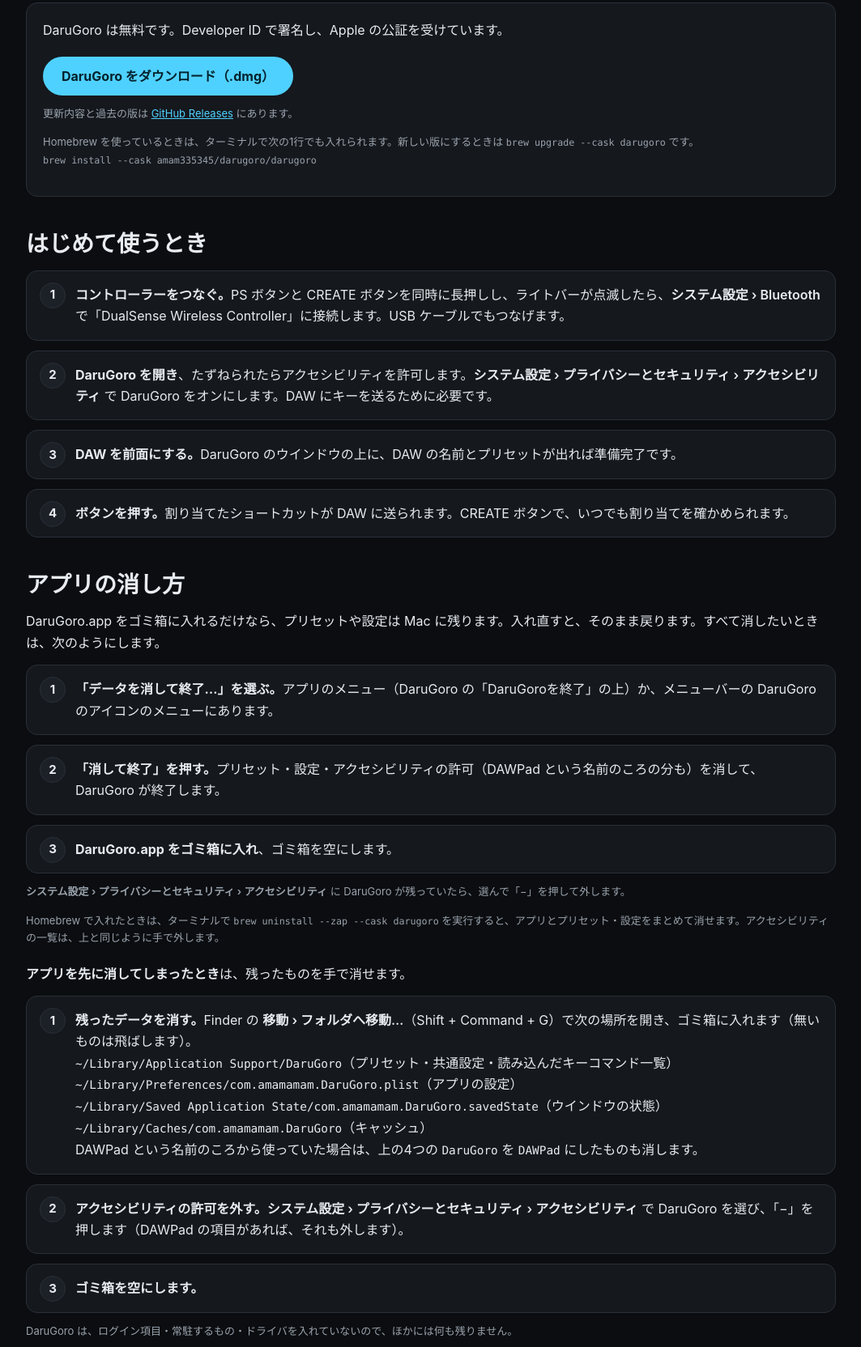
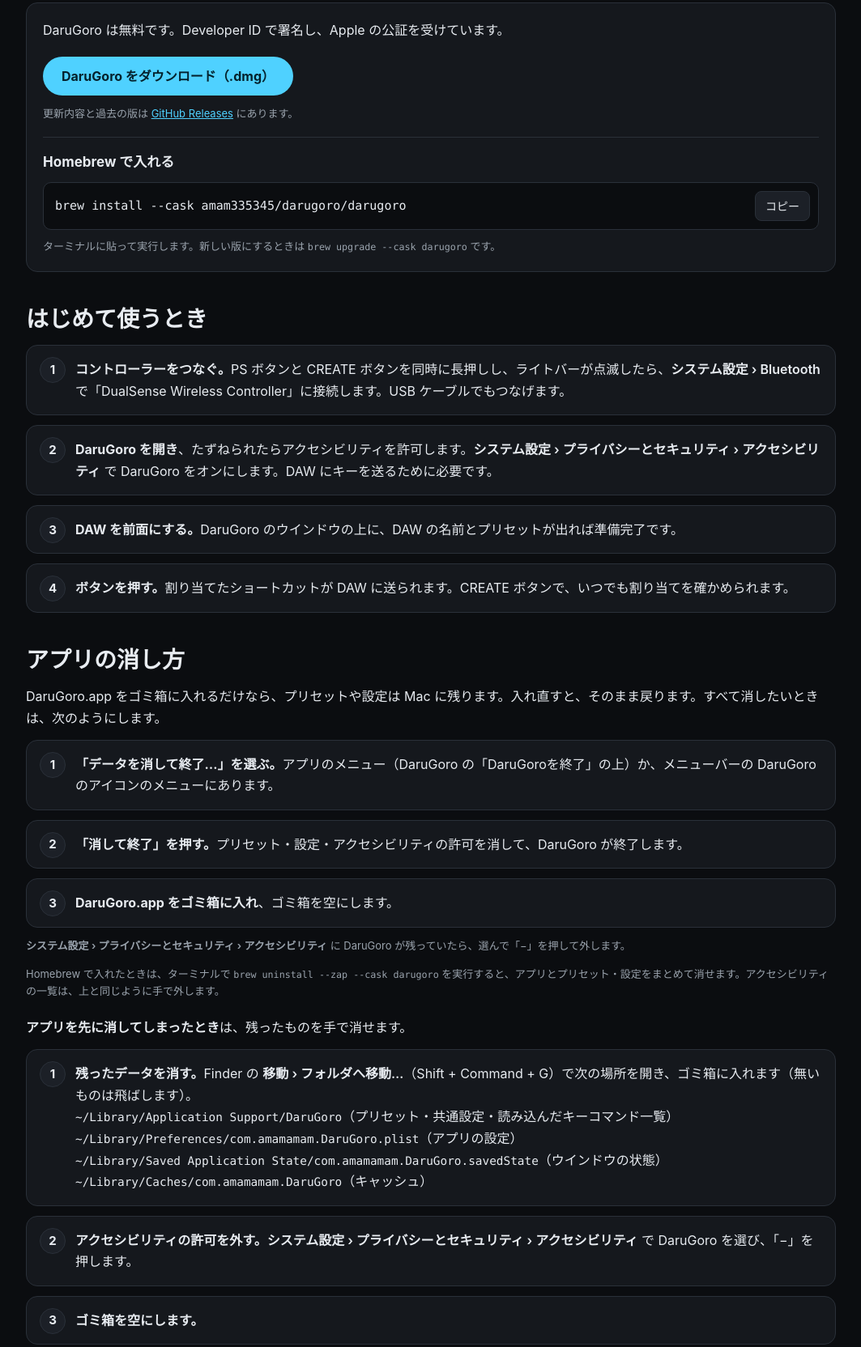
Before and after one commit to amam335345/darugoro-site, a plain HTML site: page index.html in a window 1280 px wide. Shown: the part 2937-4601 px from the top of the page at 81% size, without its empty margins (108-1171 px from the left). Drawn offline with Linux system fonts and the light colour scheme.

Commit message:
AMA-272 Homebrew の段を目立たせ、消し方から旧名を外す

```diff
--- a/index.html
+++ b/index.html
@@ -112,6 +112,14 @@
 
   .card { background: var(--surface); border: 1px solid var(--line); border-radius: var(--radius); padding: 20px; }
   .card .btn { margin-top: 6px; }
+  .brew { border-top: 1px solid var(--line); margin-top: 18px; padding-top: 16px; }
+  .brew h4 { font-size: 17px; margin: 0 0 10px; }
+  .brew .cmd { display: flex; align-items: center; gap: 10px; background: var(--bg); border: 1px solid var(--line); border-radius: 10px; padding: 10px 10px 10px 14px; }
+  .brew .cmd code { flex: 1; min-width: 0; font-size: 15px; color: var(--text); }
+  .brew .copy { flex: none; font: inherit; font-size: 14px; color: var(--text); background: var(--surface-2); border: 1px solid var(--line); border-radius: 8px; padding: 6px 12px; cursor: pointer; }
+  .brew .copy:hover { border-color: var(--accent); }
+  .brew .note { margin: 10px 0 0; }
+  .brew .note code { white-space: nowrap; }
 
   .tm { font-size: 14px; color: var(--muted); }
 
@@ -204,7 +212,11 @@
         <p>DaruGoro は無料です。Developer ID で署名し、Apple の公証を受けています。</p>
         <a class="btn primary" href="https://github.com/amam335345/darugoro-site/releases/latest/download/DaruGoro.dmg">DaruGoro をダウンロード（.dmg）</a>
         <p class="note" style="margin-top:12px">更新内容と過去の版は <a href="https://github.com/amam335345/darugoro-site/releases">GitHub Releases</a> にあります。</p>
-        <p class="note">Homebrew を使っているときは、ターミナルで次の1行でも入れられます。新しい版にするときは <code>brew upgrade --cask darugoro</code> です。<br><code>brew install --cask amam335345/darugoro/darugoro</code></p>
+        <div class="brew">
+          <h4>Homebrew で入れる</h4>
+          <div class="cmd"><code>brew install --cask amam335345/darugoro/darugoro</code><button type="button" class="copy" data-done="コピーしました">コピー</button></div>
+          <p class="note">ターミナルに貼って実行します。新しい版にするときは <code>brew upgrade --cask darugoro</code> です。</p>
+        </div>
       </div>
 
       <h3 id="ja-first-launch">はじめて使うとき</h3>
@@ -219,7 +231,7 @@
       <p>DaruGoro.app をゴミ箱に入れるだけなら、プリセットや設定は Mac に残ります。入れ直すと、そのまま戻ります。すべて消したいときは、次のようにします。</p>
       <ol class="steps">
         <li><b>「データを消して終了…」を選ぶ。</b>アプリのメニュー（DaruGoro の「DaruGoroを終了」の上）か、メニューバーの DaruGoro のアイコンのメニューにあります。</li>
-        <li><b>「消して終了」を押す。</b>プリセット・設定・アクセシビリティの許可（DAWPad という名前のころの分も）を消して、DaruGoro が終了します。</li>
+        <li><b>「消して終了」を押す。</b>プリセット・設定・アクセシビリティの許可を消して、DaruGoro が終了します。</li>
         <li><b>DaruGoro.app をゴミ箱に入れ</b>、ゴミ箱を空にします。</li>
       </ol>
       <p class="note" style="margin-top:12px"><span class="path">システム設定 › プライバシーとセキュリティ › アクセシビリティ</span> に DaruGoro が残っていたら、選んで「−」を押して外します。</p>
@@ -227,8 +239,8 @@
 
       <p style="margin-top:20px"><b>アプリを先に消してしまったとき</b>は、残ったものを手で消せます。</p>
       <ol class="steps">
-        <li><b>残ったデータを消す。</b>Finder の <span class="path">移動 › フォルダへ移動…</span>（Shift + Command + G）で次の場所を開き、ゴミ箱に入れます（無いものは飛ばします）。<br><code>~/Library/Application Support/DaruGoro</code>（プリセット・共通設定・読み込んだキーコマンド一覧）<br><code>~/Library/Preferences/com.amamamam.DaruGoro.plist</code>（アプリの設定）<br><code>~/Library/Saved Application State/com.amamamam.DaruGoro.savedState</code>（ウインドウの状態）<br><code>~/Library/Caches/com.amamamam.DaruGoro</code>（キャッシュ）<br>DAWPad という名前のころから使っていた場合は、上の4つの <code>DaruGoro</code> を <code>DAWPad</code> にしたものも消します。</li>
-        <li><b>アクセシビリティの許可を外す。</b><span class="path">システム設定 › プライバシーとセキュリティ › アクセシビリティ</span> で DaruGoro を選び、「−」を押します（DAWPad の項目があれば、それも外します）。</li>
+        <li><b>残ったデータを消す。</b>Finder の <span class="path">移動 › フォルダへ移動…</span>（Shift + Command + G）で次の場所を開き、ゴミ箱に入れます（無いものは飛ばします）。<br><code>~/Library/Application Support/DaruGoro</code>（プリセット・共通設定・読み込んだキーコマンド一覧）<br><code>~/Library/Preferences/com.amamamam.DaruGoro.plist</code>（アプリの設定）<br><code>~/Library/Saved Application State/com.amamamam.DaruGoro.savedState</code>（ウインドウの状態）<br><code>~/Library/Caches/com.amamamam.DaruGoro</code>（キャッシュ）</li>
+        <li><b>アクセシビリティの許可を外す。</b><span class="path">システム設定 › プライバシーとセキュリティ › アクセシビリティ</span> で DaruGoro を選び、「−」を押します。</li>
         <li><b>ゴミ箱を空にします。</b></li>
       </ol>
       <p class="note" style="margin-top:12px">DaruGoro は、ログイン項目・常駐するもの・ドライバを入れていないので、ほかには何も残りません。</p>
@@ -293,7 +305,11 @@
         <p>DaruGoro is free. The app is signed with a Developer ID and notarized by Apple.</p>
         <a class="btn primary" href="https://github.com/amam335345/darugoro-site/releases/latest/download/DaruGoro.dmg">Download DaruGoro (.dmg)</a>
         <p class="note" style="margin-top:12px">Release notes and older versions are on <a href="https://github.com/amam335345/darugoro-site/releases">GitHub Releases</a>.</p>
-        <p class="note">If you use Homebrew, you can also install it with this one line in Terminal. To update, run <code>brew upgrade --cask darugoro</code>.<br><code>brew install --cask amam335345/darugoro/darugoro</code></p>
+        <div class="brew">
+          <h4>Install with Homebrew</h4>
+          <div class="cmd"><code>brew install --cask amam335345/darugoro/darugoro</code><button type="button" class="copy" data-done="Copied">Copy</button></div>
+          <p class="note">Paste it into Terminal and run it. To update, run <code>brew upgrade --cask darugoro</code>.</p>
+        </div>
       </div>
 
       <h3 id="en-first-launch">First launch</h3>
@@ -308,7 +324,7 @@
       <p>If you only move DaruGoro.app to the Trash, your presets and settings stay on your Mac, and they come back when you install it again. To remove everything:</p>
       <ol class="steps">
         <li><b>Choose “データを消して終了…” (Erase Data and Quit).</b> It is in the DaruGoro menu, just above “DaruGoroを終了” (Quit DaruGoro), and in the menu of the DaruGoro icon in the menu bar. The menus are in Japanese for now.</li>
-        <li><b>Click “消して終了” (Erase and Quit).</b> DaruGoro removes your presets, settings and its Accessibility permission (including those from its old name, DAWPad), then quits.</li>
+        <li><b>Click “消して終了” (Erase and Quit).</b> DaruGoro removes your presets, settings and its Accessibility permission, then quits.</li>
         <li><b>Move DaruGoro.app to the Trash</b> and empty the Trash.</li>
       </ol>
       <p class="note" style="margin-top:12px">If DaruGoro is still listed in <span class="path">System Settings › Privacy &amp; Security › Accessibility</span>, select it and click “−”.</p>
@@ -316,8 +332,8 @@
 
       <p style="margin-top:20px"><b>If you already deleted the app</b>, you can remove the leftovers by hand:</p>
       <ol class="steps">
-        <li><b>Remove the saved data.</b> In Finder, choose <span class="path">Go › Go to Folder…</span> (Shift-Command-G), open each of these, and move them to the Trash (skip any that do not exist):<br><code>~/Library/Application Support/DaruGoro</code> (presets, common settings and imported key command lists)<br><code>~/Library/Preferences/com.amamamam.DaruGoro.plist</code> (app settings)<br><code>~/Library/Saved Application State/com.amamamam.DaruGoro.savedState</code> (window state)<br><code>~/Library/Caches/com.amamamam.DaruGoro</code> (cache)<br>If you used the app back when it was called DAWPad, also remove the same four with <code>DAWPad</code> in place of <code>DaruGoro</code>.</li>
-        <li><b>Remove Accessibility access.</b> In <span class="path">System Settings › Privacy &amp; Security › Accessibility</span>, select DaruGoro and click “−” (remove DAWPad too if it is listed).</li>
+        <li><b>Remove the saved data.</b> In Finder, choose <span class="path">Go › Go to Folder…</span> (Shift-Command-G), open each of these, and move them to the Trash (skip any that do not exist):<br><code>~/Library/Application Support/DaruGoro</code> (presets, common settings and imported key command lists)<br><code>~/Library/Preferences/com.amamamam.DaruGoro.plist</code> (app settings)<br><code>~/Library/Saved Application State/com.amamamam.DaruGoro.savedState</code> (window state)<br><code>~/Library/Caches/com.amamamam.DaruGoro</code> (cache)</li>
+        <li><b>Remove Accessibility access.</b> In <span class="path">System Settings › Privacy &amp; Security › Accessibility</span>, select DaruGoro and click “−”.</li>
         <li><b>Empty the Trash.</b></li>
       </ol>
       <p class="note" style="margin-top:12px">DaruGoro does not install login items, background helpers or drivers, so nothing else is left behind.</p>
@@ -343,5 +359,17 @@
   </div>
 </footer>
 
+<script>
+  document.querySelectorAll('.brew .copy').forEach(function (button) {
+    var label = button.textContent;
+    button.addEventListener('click', function () {
+      var text = button.parentElement.querySelector('code').textContent;
+      navigator.clipboard.writeText(text).then(function () {
+        button.textContent = button.dataset.done;
+        setTimeout(function () { button.textContent = label; }, 1600);
+      });
+    });
+  });
+</script>
 </body>
 </html>
```
